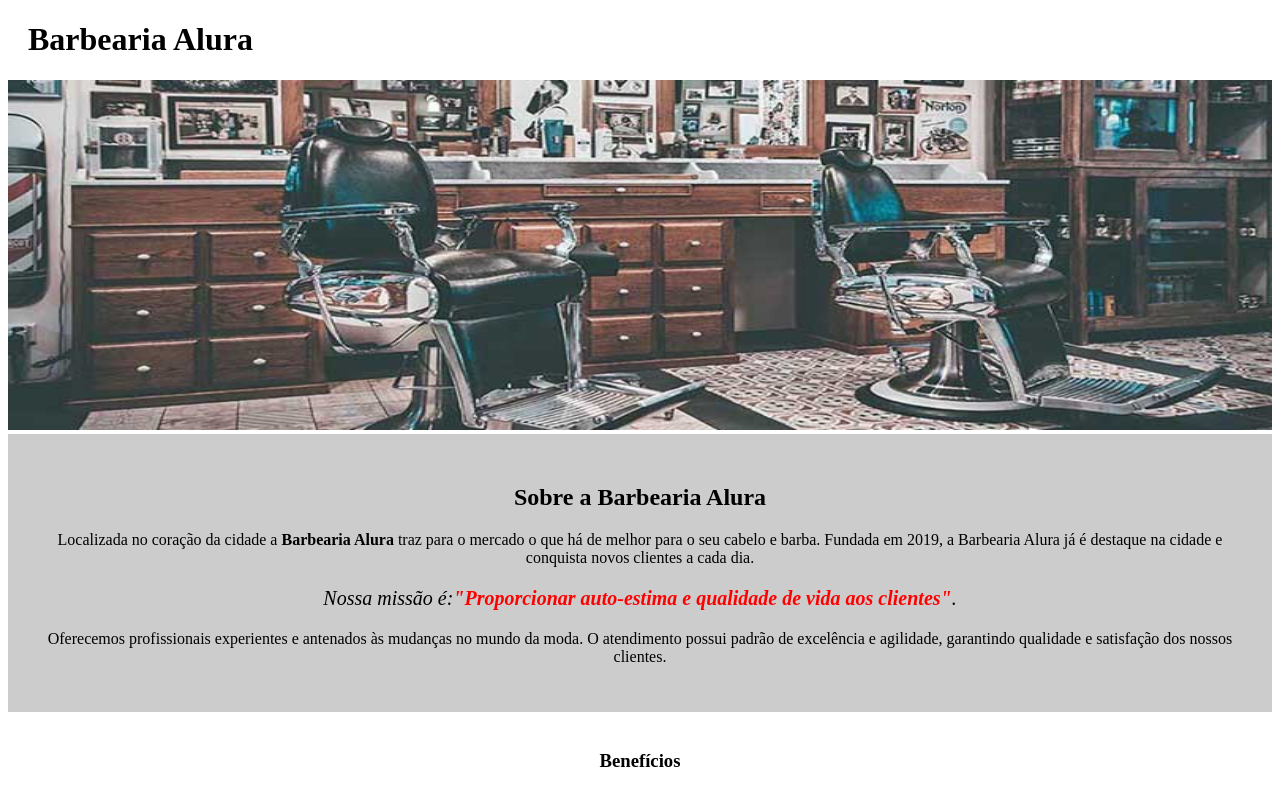
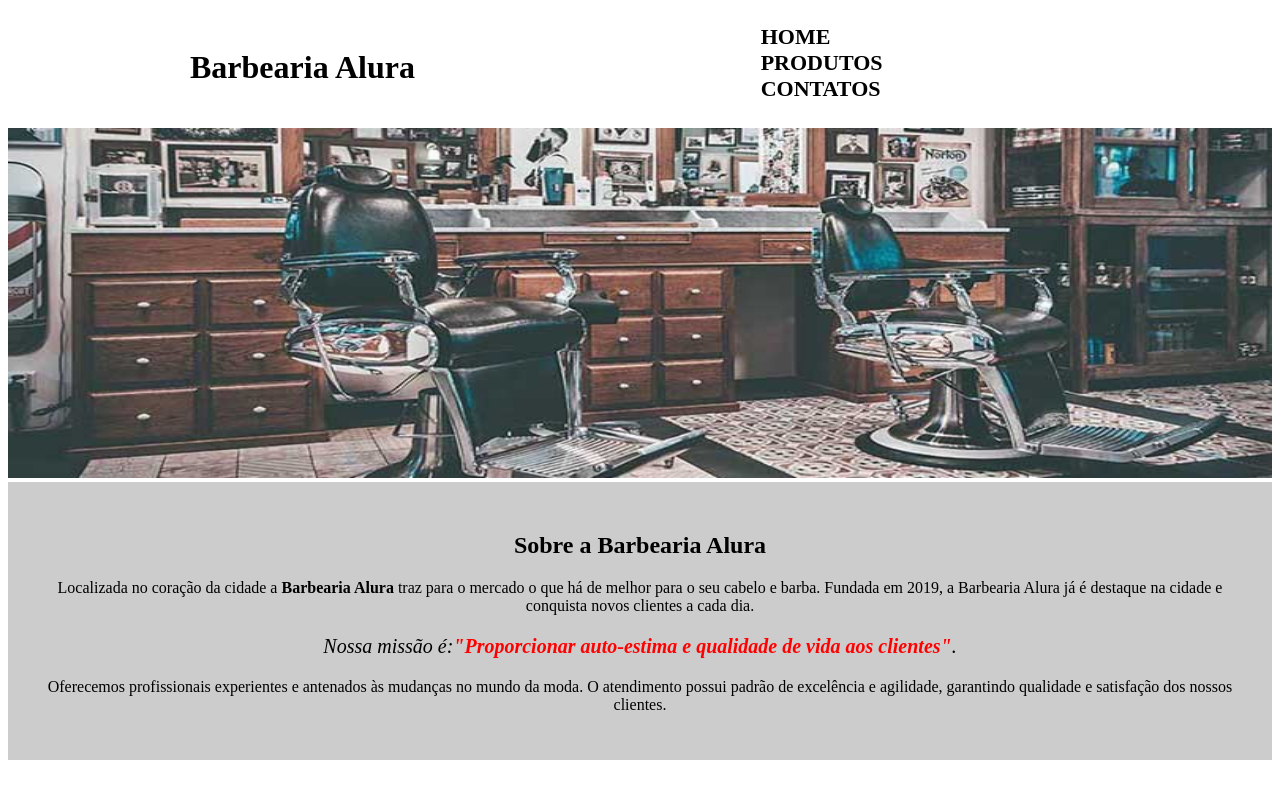
Before and after one commit to Gustavobtfelix/FrontEnd, a plain HTML site: page HTML_CSS/HTML5 e CSS3 parte 2 posicionamento, listas e navegação/index.html in a window 1280 px wide. Shown: the top 788 px of the page. Drawn offline with Linux system fonts and the light colour scheme.

Commit message:
Adicionando Header entre paginas

```diff
--- a/HTML_CSS/HTML5 e CSS3 parte 2 posicionamento, listas e navegação/index.html
+++ b/HTML_CSS/HTML5 e CSS3 parte 2 posicionamento, listas e navegação/index.html
@@ -8,8 +8,15 @@
 </head>
 
 <body>
-    <header>
+    <header class="menu-principal">
         <h1 class="titulo-principal">Barbearia Alura</h1>
+        <nav>
+                <ul>
+                    <li><a href="./index.html">Home</a></li>
+                    <li><a href="./produtos.html">Produtos</a></li>
+                    <li><a href="./contatos.html">Contatos</a></li> <!--Falta criar-->
+                </ul>
+        </nav>
     </header>
     <img id="banner" src="banner.jpg" />
     <div class="principal">
--- a/HTML_CSS/HTML5 e CSS3 parte 2 posicionamento, listas e navegação/produtos.css
+++ b/HTML_CSS/HTML5 e CSS3 parte 2 posicionamento, listas e navegação/produtos.css
@@ -4,7 +4,7 @@ header {
 }
 
 
-.caixa {
+.menu-principal {
     position: relative;
     width: 940px;
     margin: 0 auto;
--- a/HTML_CSS/HTML5 e CSS3 parte 2 posicionamento, listas e navegação/style.css
+++ b/HTML_CSS/HTML5 e CSS3 parte 2 posicionamento, listas e navegação/style.css
@@ -1,3 +1,38 @@
+
+.menu-principal {
+    position: relative;
+    margin: 0 auto;
+    width: 940px;
+    padding: 20px 0;
+}
+
+
+nav {
+    position: absolute;
+    top: 0px;
+    right: 0;
+}
+
+
+nav li {
+    display: inline;
+    margin: 0 0 0 15px;
+}
+
+
+nav a {
+    text-transform: uppercase;
+    color: #000000;
+    font-weight: bold;
+    font-size: 22px;
+    text-decoration: none;
+}
+
+
+nav a:hover {
+    color: #ff0000;
+    text-decoration: underline;
+}
 
 #banner {
     width: 100%;
```
Also changed, not shown: HTML_CSS/HTML5 e CSS3 parte 2 posicionamento, listas e navegação/produtos.html (+1 -1 lines).
